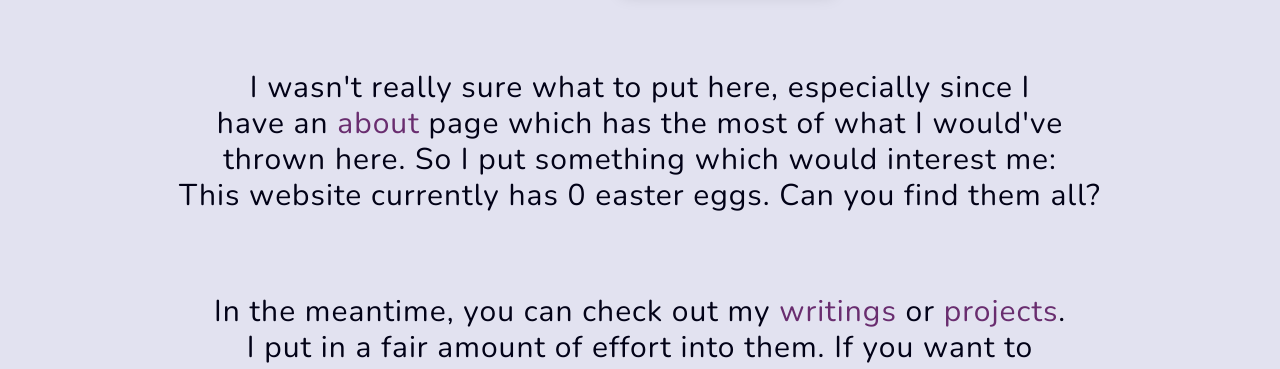
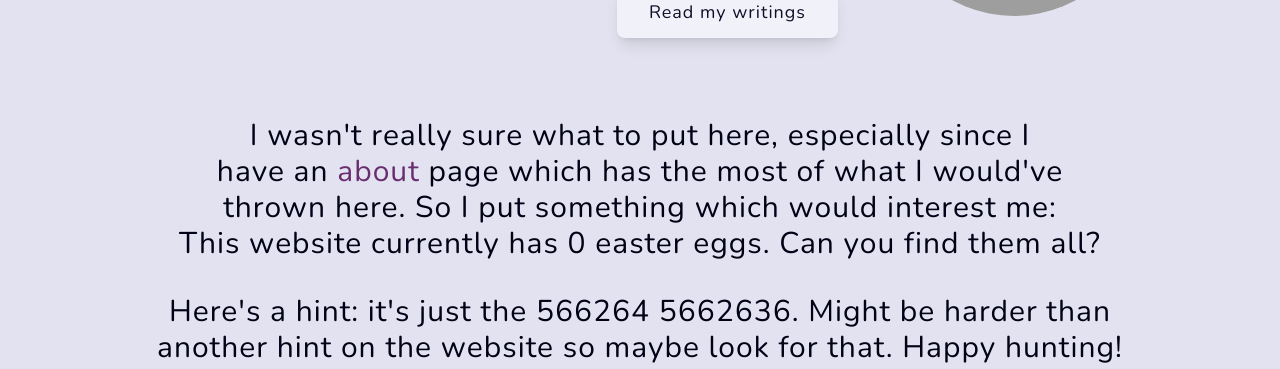
Before and after one commit to khinshankhan/www, a Next.js app: page / in a window 1280 px wide. Shown: the part 429-798 px from the top of the page. Built offline with nearby package versions, Linux system fonts and the light colour scheme; grey boxes are pictures that could not be loaded.

Commit message:
spacing is hard, add easter egg info

```diff
--- a/app/(hero)/page.tsx
+++ b/app/(hero)/page.tsx
@@ -1,4 +1,5 @@
 import Image from "next/image"
+import { wordToMobileKey } from "@/lib/misc"
 import { Link } from "@/components/primitives/link"
 import { EggText } from "./egg-text"
 
@@ -16,7 +17,7 @@ function Wave() {
 
 export default function Home() {
   return (
-    <section className="page-container mx-auto my-8 flex flex-col items-center justify-center space-y-20">
+    <section className="page-container mx-auto mt-8 flex flex-col items-center justify-center space-y-20 md:mt-20">
       <section className="flex flex-col items-center justify-center gap-4 md:flex-row-reverse">
         <Image
           alt="Profile Image"
@@ -52,17 +53,24 @@ export default function Home() {
         </section>
       </section>
 
-      <section className="mx-auto max-w-[1400px] hyphens-auto text-balance text-center text-3xl sm:hyphens-none">
+      <section className="mx-auto max-w-[1400px] space-y-8 hyphens-auto text-balance text-center text-3xl sm:hyphens-none">
+        <section>
           <p>
             I {"wasn't"} really sure what to put here, especially since I have an{" "}
             <Link href="/about/" nav={true} underline={false}>
               about
             </Link>{" "}
-          page which has the most of what I {"would've"} thrown here. So I put something which would
-          interest me:
+            page which has the most of what I {"would've"} thrown here. So I put something which
+            would interest me:
           </p>
           <p>
             This website currently has <EggText /> easter eggs. Can you find them all?
+          </p>
+        </section>
+
+        <p>
+          {"Here's"} a hint: {"it's"} just the {wordToMobileKey("konami komando")}. Might be harder
+          than another hint on the website so maybe look for that. Happy hunting!
         </p>
       </section>
 
@@ -75,7 +83,8 @@ export default function Home() {
         <Link href="/projects/" nav={true} underline={false}>
           projects
         </Link>
-        . I put in a fair amount of effort into them. If you want to get in touch, you can{" "}
+        . I put in a fair amount of effort into them so I hope you find them interesting. If you
+        want to get in touch, you can{" "}
         <Link href="/connect/" nav={true} underline={false}>
           connect with me
         </Link>
--- /dev/null
+++ b/lib/misc.tsx
@@ -0,0 +1,57 @@
+export function letterToMobileKey(letter: string) {
+  letter = letter.toUpperCase()
+
+  if (letter < "A" || letter > "Z") {
+    return { key: -1, count: -1 }
+  }
+
+  // Get ASCII values for math
+  const asciiA = "A".charCodeAt(0)
+  let asciiLetter = letter.charCodeAt(0)
+
+  // Adjust value for first key with 4 characters (7)
+  let asciiLetterFixed = asciiLetter
+  if (letter >= "S") {
+    asciiLetterFixed--
+  }
+  // Adjust value for second key with 4 characters (9)
+  if (letter === "Z") {
+    asciiLetterFixed--
+  }
+
+  let key = Math.floor((asciiLetterFixed - asciiA) / 3) + 2
+  let count = ((asciiLetterFixed - asciiA) % 3) + 1
+
+  if (letter === "S" || letter === "Z") {
+    count = 4
+  }
+
+  return { key, count }
+}
+
+export function mobileKeyToLetter(key: number, count: number) {
+  if (key < 2 || key > 9 || count < 1 || count > 4) {
+    return ""
+  }
+
+  // Get ASCII values for math
+  const asciiA = "A".charCodeAt(0)
+  let asciiLetter = asciiA + (key - 2) * 3 + count - 1
+
+  // Adjust value for keys with 4 characters
+  if (key >= 8) {
+    asciiLetter++
+  }
+
+  return String.fromCharCode(asciiLetter)
+}
+
+export function wordToMobileKey(word: string, repeat: boolean = false, separator: string = " ") {
+  return word
+    .split("")
+    .map((letter) => letterToMobileKey(letter))
+    .map(({ key, count }) =>
+      `${key !== -1 ? key : separator}`.repeat(!repeat ? 1 : count === -1 ? 1 : count)
+    )
+    .join("")
+}
```
Lines whose indentation alone changed are shown as unchanged.
